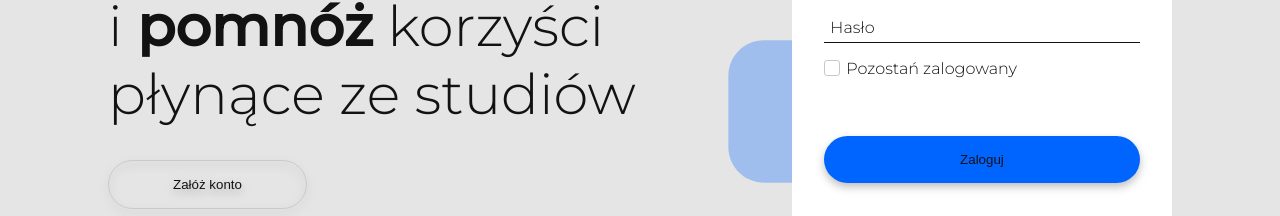
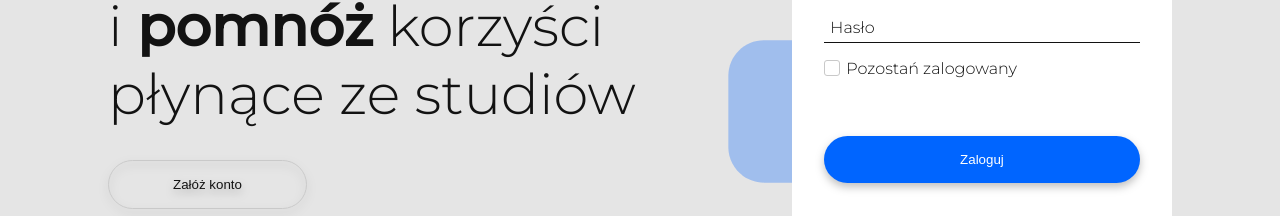
Before and after one commit to Nico2d/atem, a Next.js app: page / in a window 1280 px wide. Shown: the part 334-550 px from the top of the page. Built offline with nearby package versions, Linux system fonts and the light colour scheme.

Commit message:
refactor: reduce bunch of ifs in button

```diff
--- a/components/atoms/button.tsx
+++ b/components/atoms/button.tsx
@@ -3,7 +3,6 @@ import styled from "styled-components";
 type Props = {
   text: string;
   styleType: string;
-  [x: string]: any;
   clicked?: () => void;
   type?: string;
 };
@@ -12,30 +11,34 @@ export const Button: React.FC<Props> = ({
   text,
   type,
   clicked,
-  ...props
+  styleType = "primary",
 }: Props) => {
   return (
-    <StyledButton onClick={clicked} {...props}>
+    <StyledButton
+      as={styleType === "primary" ? ButtonExtendSolid : ButtonExtendBlank}
+      onClick={clicked}
+    >
       {text}
     </StyledButton>
   );
 };
 
-const StyledButton = styled.button<Props>`
-  color: ${({ theme }) => theme.colors.fontColor};
+const StyledButton = styled.button`
   outline: none;
-  background: ${({ theme, styleType }) =>
-    styleType === "primary"
-      ? theme.colors.gradient
-      : styleType === "secondary"
-      ? "transparent"
-      : theme.colors.gradient};
+  border: none;
   padding: 1rem 4rem;
-  border: ${({ theme, styleType }) =>
-    styleType === "secondary"
-      ? `1px solid ${theme.colors.linesColor}`
-      : "none"};
   border-radius: 2rem;
   cursor: pointer;
   filter: drop-shadow(0px 4px 4px rgba(0, 0, 0, 0.25));
 `;
+
+export const ButtonExtendBlank = styled(StyledButton)`
+  color: ${({ theme }) => theme.colors.fontColor};
+  background: transparent;
+  border: 1px solid ${({ theme }) => theme.colors.linesColor};
+`;
+
+export const ButtonExtendSolid = styled(StyledButton)`
+  color: ${({ theme }) => theme.colors.white};
+  background: ${({ theme }) => theme.colors.gradient};
+`;
```
